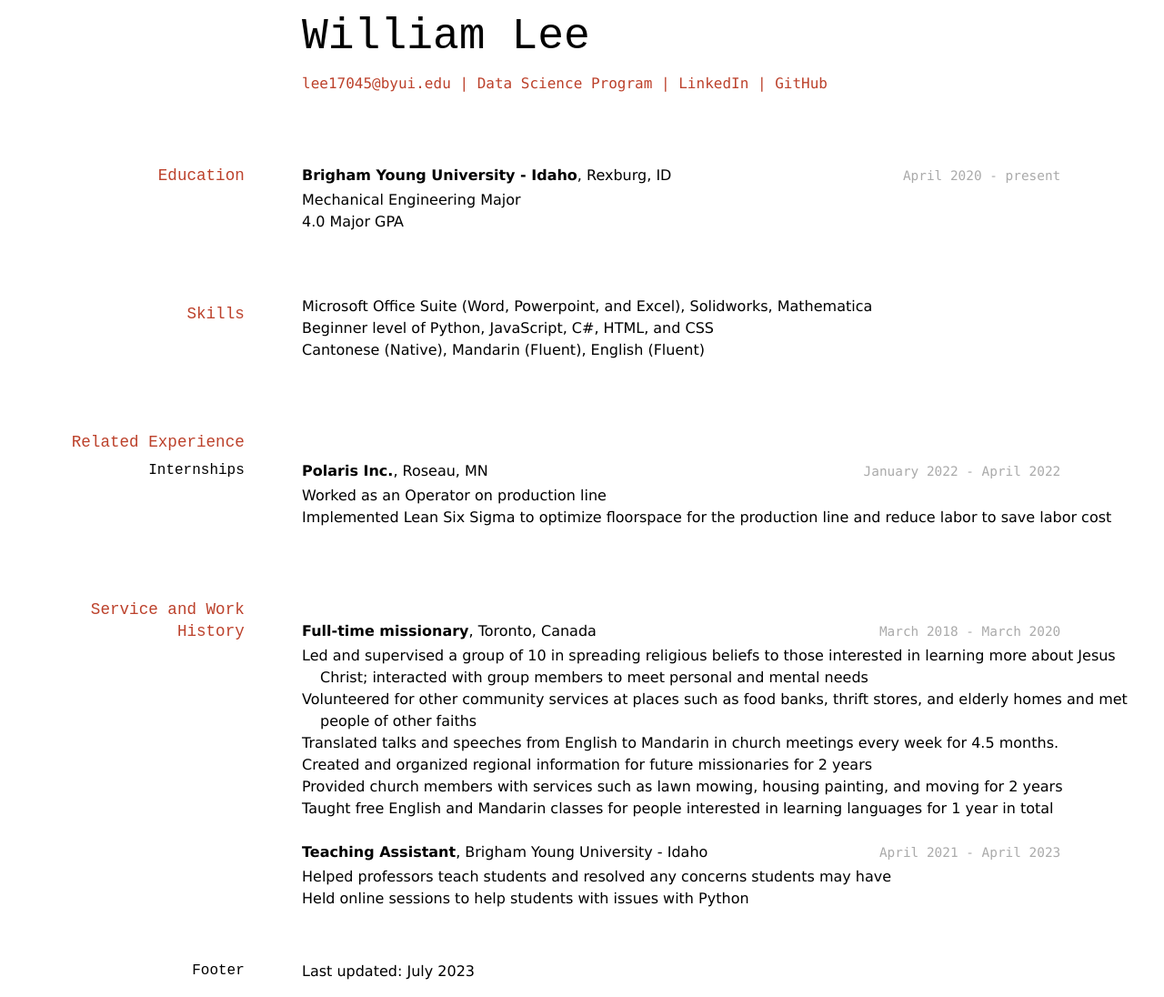
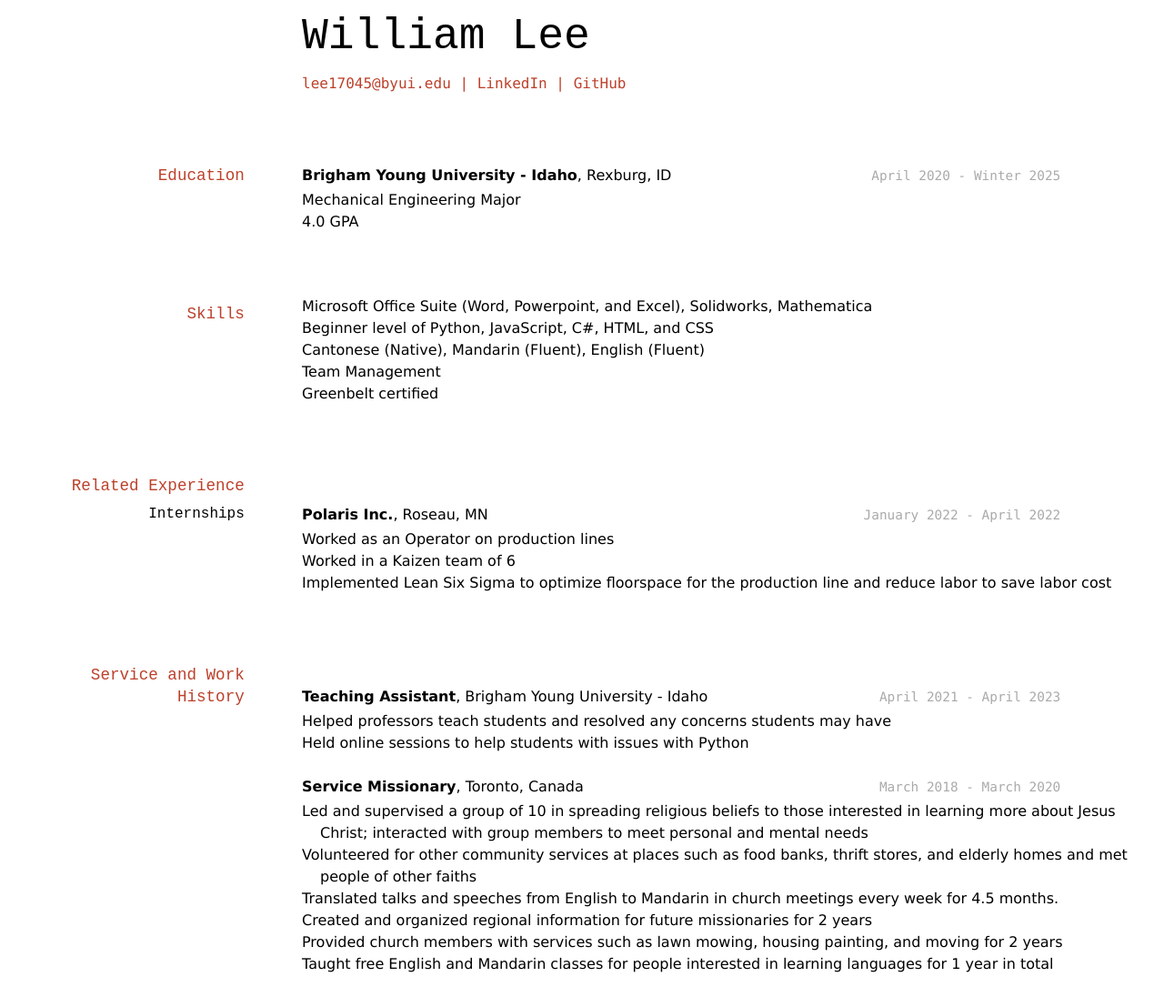
Before and after one commit to byuids-resumes/WilliamLee_resume, a Jekyll site: the page built from docs/index.md, in a window 1280 px wide. Shown: the whole page at 91% size. Built offline with Jekyll 4.4.1, drawn with Linux system fonts in a browser that asks for light colours.

Commit message:
Update index.md

```diff
--- a/docs/index.md
+++ b/docs/index.md
@@ -11,7 +11,6 @@ Quick note at the beginning; Great job with grammar throughout the resume!! I se
 
 <div id="webaddress">
 <a href="lee17045@byui.edu">lee17045@byui.edu</a>
-| <a href="https://byuidatascience.github.io/development.html">Data Science Program</a>
 
 <!---
 Remove the Data Science Program link unless you have one that you would like to showcase, in which case, you should replace the generic link that is shown above. That one just takes you to a 404 not found page.
@@ -32,17 +31,19 @@ Instead of saying 'present', I would switch it out for your expected graduation
 when you are expecting to graduate so they can plan accordingly.
 -->
 
-`April 2020 - present`
+`April 2020 - Winter 2025`
 **Brigham Young University - Idaho**, Rexburg, ID
 
 - Mechanical Engineering Major
-- 4.0 Major GPA
+- 4.0 GPA
 
 ## Skills
 
 - Microsoft Office Suite (Word, Powerpoint, and Excel), Solidworks, Mathematica
 - Beginner level of Python, JavaScript, C#, HTML, and CSS
 - Cantonese (Native), Mandarin (Fluent), English (Fluent)
+- Team Management
+- Greenbelt certified
 
 <!---
 What "soft skills" (people skills) did you learn from being a missionary that you can add here? What soft skills have you learned from being a Teacher's Assistant, and just from life in general?
@@ -58,7 +59,8 @@ What skills did you develop in your internship that you could add here to make y
 `January 2022 - April 2022`
 **Polaris Inc.**, Roseau, MN
 
-- Worked as an Operator on production line
+- Worked as an Operator on production lines
+- Worked in a Kaizen team of 6
 - Implemented Lean Six Sigma to optimize floorspace for the production line and reduce labor to save labor cost
 
 <!---
@@ -67,8 +69,18 @@ Which Production line(s) did you work on? What kind of operating system did you
 
 ## Service and Work History
 
+<!---
+With this being the most recent experience, move this to the top of your Service and Work History category (just switch with the Full-time Missionary).
+-->
+
+`April 2021 - April 2023`
+**Teaching Assistant**, Brigham Young University - Idaho
+
+- Helped professors teach students and resolved any concerns students may have
+- Held online sessions to help students with issues with Python
+
 `March 2018 - March 2020`
-**Full-time missionary**, Toronto, Canada
+**Service Missionary**, Toronto, Canada
 
 <!---
 Up to you, but I would recommend changing "Full-time missionary" to "Service Missionary" because the term "Service Missionary" is much more universally known compared to "Full-time Missionary" which is really only used within the church. Either way, make sure to capitalize "Missionary"
@@ -82,16 +94,6 @@ Up to you, but I would recommend changing "Full-time missionary" to "Service Mis
 - Provided church members with services such as lawn mowing, housing painting, and moving for 2 years
 - Taught free English and Mandarin classes for people interested in learning languages for 1 year in total
 
-<!---
-With this being the most recent experience, move this to the top of your Service and Work History category (just switch with the Full-time Missionary).
--->
+<!-- ### Footer
 
-`April 2021 - April 2023`
-**Teaching Assistant**, Brigham Young University - Idaho
-
-- Helped professors teach students and resolved any concerns students may have
-- Held online sessions to help students with issues with Python
-
-### Footer
-
-Last updated: July 2023
+Last updated: July 2023 -->
```
